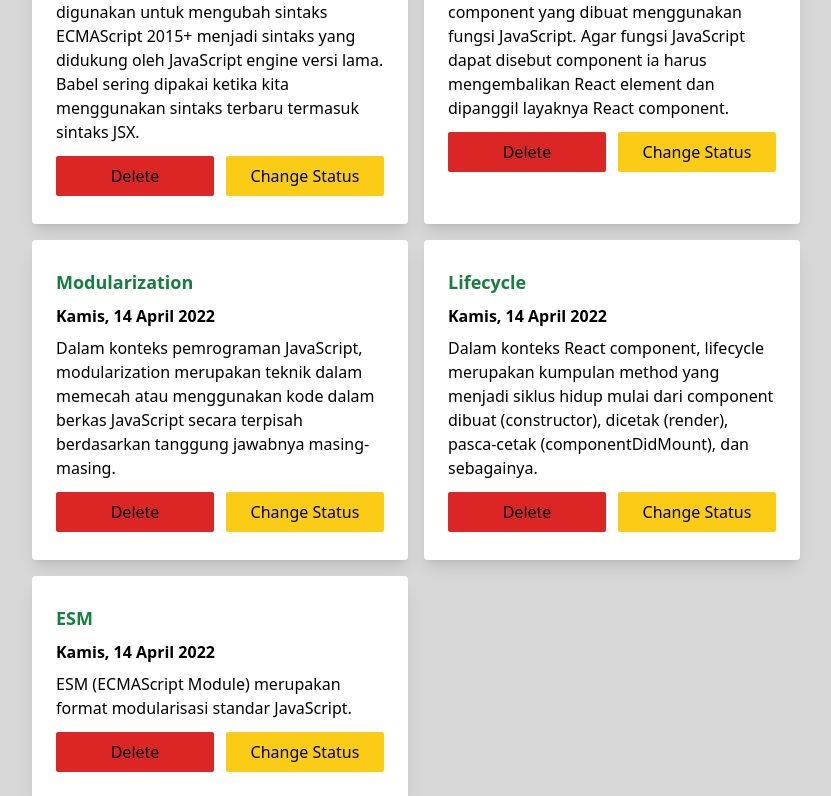
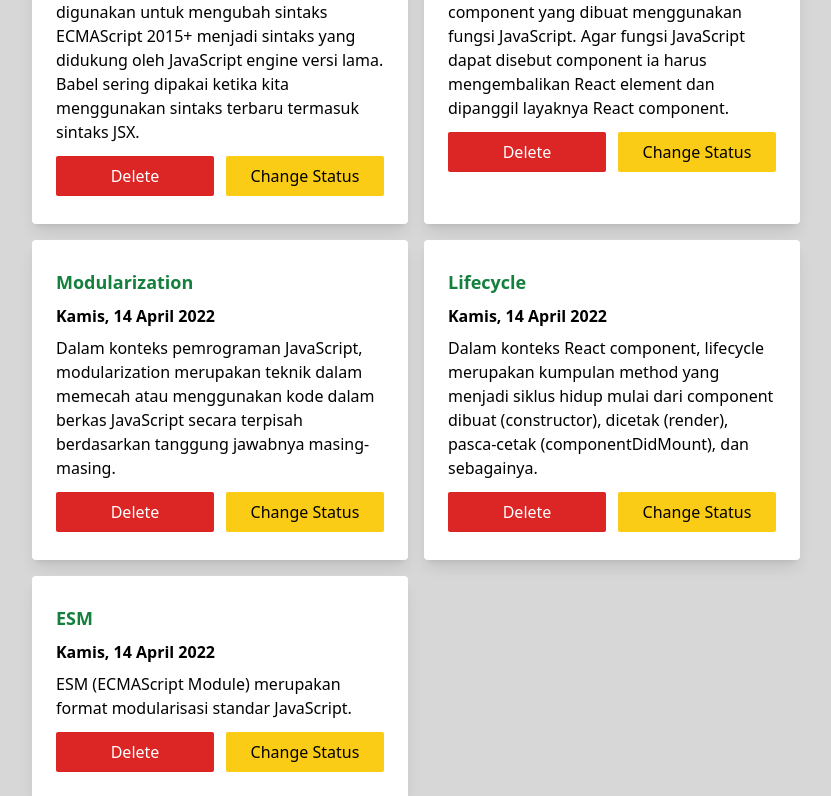
Before and after one commit to dayyan-269/react-notes-app, a React (Vite) app: page / in a window 1280 px wide. Shown: the part 802-1598 px from the top of the page, without its empty margins (224-1055 px from the left). Built offline with nearby package versions, Linux system fonts and the light colour scheme.

Commit message:
reformat

```diff
--- a/src/components/items/Note.jsx
+++ b/src/components/items/Note.jsx
@@ -1,7 +1,16 @@
 import Card from '../Card'
 import PrimaryButton from '../buttons/PrimaryButton'
 
-function Note({ id, title, content, date, archived, className = '', deleteHandler, archiveHandler }) {
+function Note({
+  id,
+  title,
+  content,
+  date,
+  archived,
+  className = '',
+  deleteHandler,
+  archiveHandler,
+}) {
   return (
     <Card className={`flex flex-col bg-white ${className}`} header={false}>
       <h4 className="text-lg font-bold text-green-700">{title}</h4>
@@ -11,7 +20,7 @@ function Note({ id, title, content, date, archived, className = '', deleteHandle
         <PrimaryButton
           id={id}
           description={'Delete'}
-          className="flex-1 bg-red-600"
+          className="flex-1 bg-red-600 text-white"
           onClick={() => deleteHandler(id)}
         />
         <PrimaryButton
--- a/src/utils/data.js
+++ b/src/utils/data.js
@@ -53,4 +53,4 @@ const showFormattedDate = (date) => {
   return new Date(date).toLocaleDateString('id-ID', options)
 }
 
-export { getInitialData, showFormattedDate}
+export { getInitialData, showFormattedDate }
```
